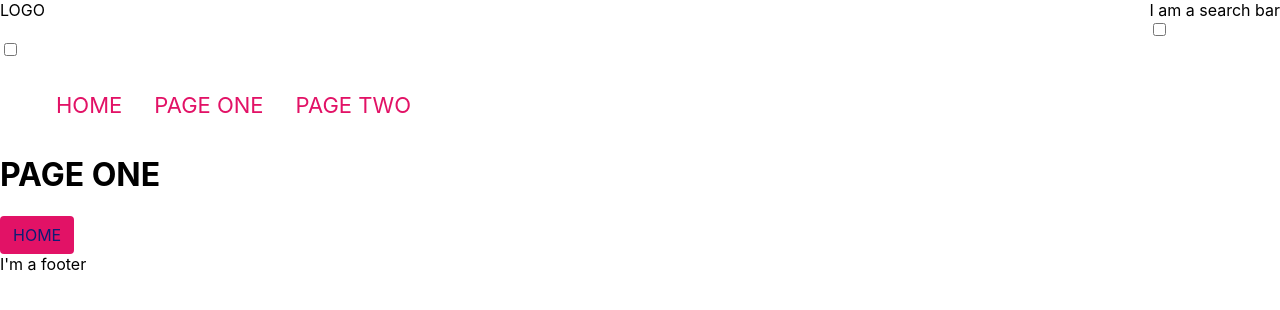
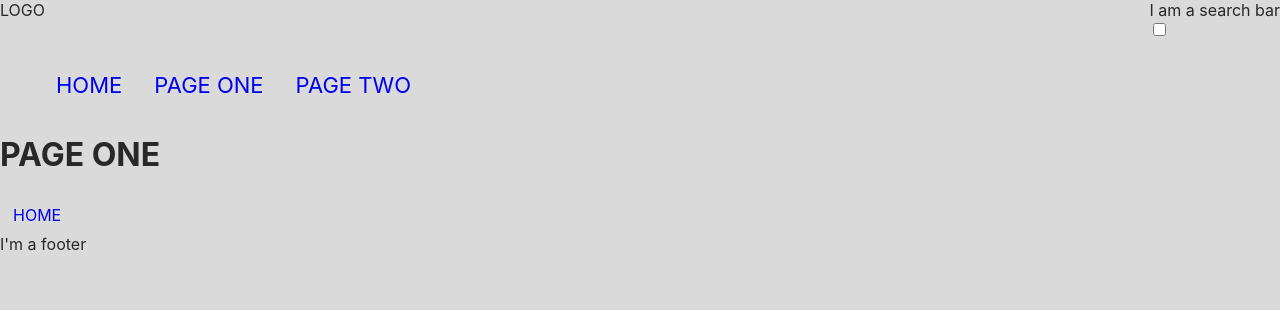
Before and after one commit to C0deJack/react-typescript-styled-eslint-prettier, a React (Create React App) app: page /one in a window 1280 px wide. Shown: the top 310 px of the page. Built offline with nearby package versions, Linux system fonts and the light colour scheme.

Commit message:
Use hooks to remove state from app and create a robust themes structure

```diff
--- a/src/App.tsx
+++ b/src/App.tsx
@@ -1,8 +1,8 @@
-import React, { Component, ChangeEvent } from 'react';
+import React, { useState } from 'react';
 import { BrowserRouter as Router, Route, Switch } from 'react-router-dom';
 import { ThemeProvider } from 'styled-components';
 import { GlobalStyles } from './styles/global';
-import { theme1, theme2 } from './styles/theme';
+import { lightTheme } from './styles/theme';
 
 import Header from './components/container/Header';
 import NavBar from './components/styled/NavBar';
@@ -11,36 +11,17 @@ import PageOne from './components/container/PageOne';
 import PageTwo from './components/container/PageTwo';
 import Footer from './components/container/Footer';
 
-interface AppState {
-        theme: {
-            theme_background_color: string;
-            theme_color: string;
-            brand_color_blue: string;
-            brand_color_teal: string;
-            brand_color_magenta: string;
-        }
-}
+function App() {
 
-class App extends Component {
+    const [theme, setTheme] = useState(lightTheme);
 
-    state = {
-        theme: theme1
-    }
-
-    handleThemeChange = (e:ChangeEvent<HTMLInputElement>):void => {
-        let theme: {};
-        e.target.checked ? (theme = theme1) : (theme = theme2)
-        this.setState({ theme })
-    }
-
-    render() {
     return (
-            <ThemeProvider theme={this.state.theme}>
+        <ThemeProvider theme={theme}>
             <>
                 <GlobalStyles />
                 <Router>
-                        <Header />
-                        <input type='checkbox' onChange={this.handleThemeChange} />
+                    {/* We pass the setTheme function (lift state up) to the Header */}
+                    <Header setTheme={setTheme} />
                     <NavBar />
                     <Switch>
                         <Route exact={true} path="/" component={Home} />
@@ -53,7 +34,6 @@ class App extends Component {
             </>
         </ThemeProvider>
     );
-    }
 };
 
 export default App;
--- a/src/components/container/Header.tsx
+++ b/src/components/container/Header.tsx
@@ -2,21 +2,37 @@ import React from 'react';
 import styled from 'styled-components';
 
 import Logo from '../styled/Logo';
-import ThemeToggle from '../styled/ThemeToggle';
+// import ThemeToggle from '../styled/ThemeToggle';
 import SearchBar from '../styled/SearchBar';
+import { Theme, lightTheme, darkTheme } from '../../styles/theme';
 
 const StyledHeader = styled.header`
     display: flex;
     justify-content: space-between;
 `;
 
-export default function Header() {
+type HeaderProps = {
+    setTheme: React.Dispatch<React.SetStateAction<Theme>>;
+};
+
+export default function Header(props: HeaderProps) {
+
+	// const changeTheme = (e:ChangeEvent<HTMLInputElement>):void => {
+	const changeTheme = (e:any):void => {
+		if(e.target.checked) {
+			props.setTheme(darkTheme);
+		} else {
+			props.setTheme(lightTheme);
+		}
+	}
+
     return (
         <StyledHeader>
             <Logo />
             <div>
                 <SearchBar />
-                <ThemeToggle />
+                {/* <ThemeToggle /> */}
+				<input type="checkbox" value='true' onClick={changeTheme}/>
             </div>
         </StyledHeader>
     );
--- a/src/styles/global.js
+++ b/src/styles/global.js
@@ -25,7 +25,8 @@ export const GlobalStyles = createGlobalStyle`
 		-webkit-font-smoothing: antialiased;
 		-moz-osx-font-smoothing: grayscale;
 
-		background-color: ${props => props.theme.theme_background_color};
-    	color: ${props => props.theme.theme_color};
+		/* global styles set as light theme initially */
+		background-color: ${props => props.theme.color.light};
+    	color: ${props => props.theme.color.dark};
 	}
 `;
--- a/src/styles/theme.js
+++ /dev/null
@@ -1,16 +0,0 @@
-
-export const theme1 = {
-    theme_background_color: '#fff',
-    theme_color: '#000',
-    brand_color_blue: '#0e1c75',
-    brand_color_teal: '#00ccc6',
-    brand_color_magenta: '#e21266',
-};
-
-export const theme2 = {
-    theme_background_color: '#000',
-    theme_color: '#fff',
-    brand_color_blue: '#0e1c75',
-    brand_color_teal: '#00ccc6',
-    brand_color_magenta: '#e21266',
-};
--- /dev/null
+++ b/src/styles/theme.ts
@@ -0,0 +1,42 @@
+// ====== All brand colors and brand specific styling should only live here ====== //
+
+import baseStyled, { ThemedStyledInterface } from 'styled-components';
+
+export const lightTheme = {
+  all: {
+    borderRadius: '0.5rem',
+    color: {
+      colorWhite: '#fff',
+      colorBlack: '#000',
+      success: '#0f0',
+      danger: '#f00',
+    }
+  },
+  color: {
+    primary: '#0E1C75', // dark blue
+    secondary: '#E21266', // magenta
+    warning: '#FCDA00', // yellow
+    info: '#00CCC6', // teal
+    light: '#dadada',
+    dark: '#282828',
+    muted: '#eee',
+  }
+};
+
+// Force both themes to be consistent!
+export const darkTheme: Theme = {
+  // Make properties the same on both!
+  all: { ...lightTheme.all },
+  color: {
+    primary: '#0E1C75', // dark blue
+    secondary: '#E21266', // magenta
+    warning: '#FCDA00', // yellow
+    info: '#00CCC6', // teal
+    light: '#282828',
+    dark: '#dadada',
+    muted: '#eee',
+  }
+};
+
+export type Theme = typeof lightTheme;
+export const styled = baseStyled as ThemedStyledInterface<Theme>;
```
Lines whose indentation alone changed are shown as unchanged.
